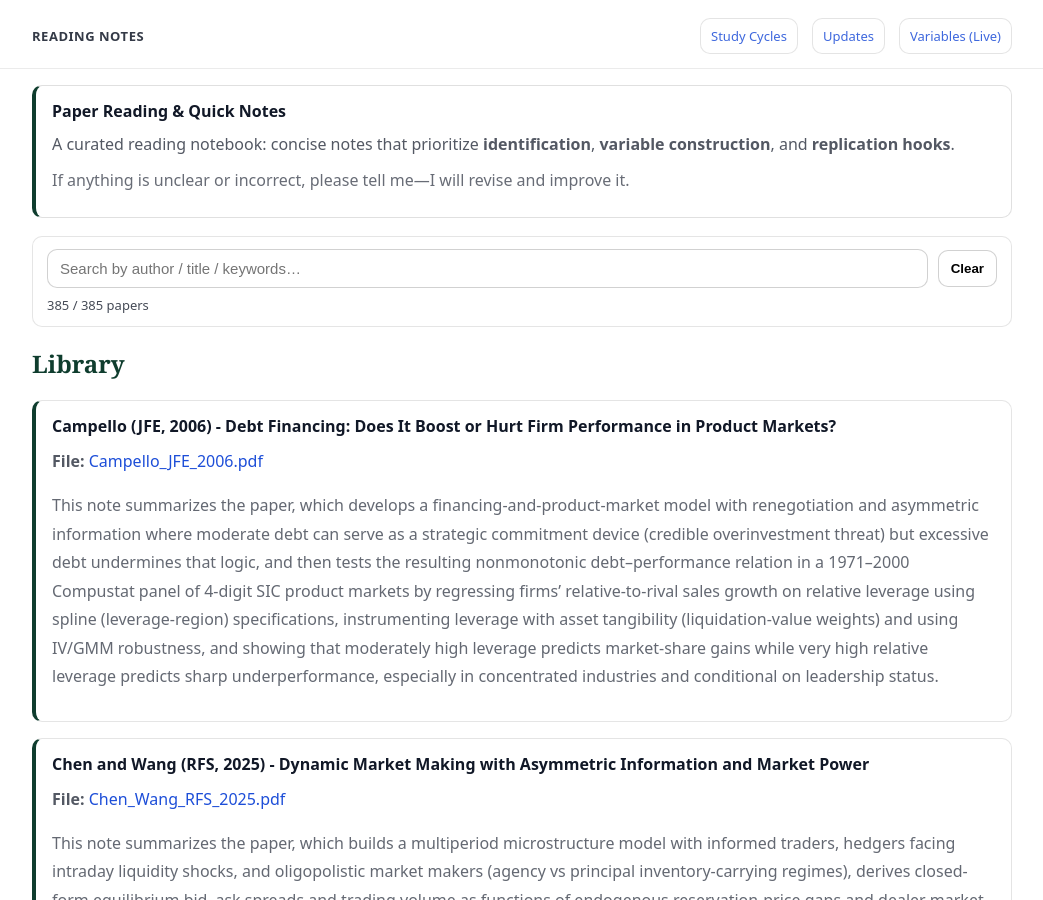
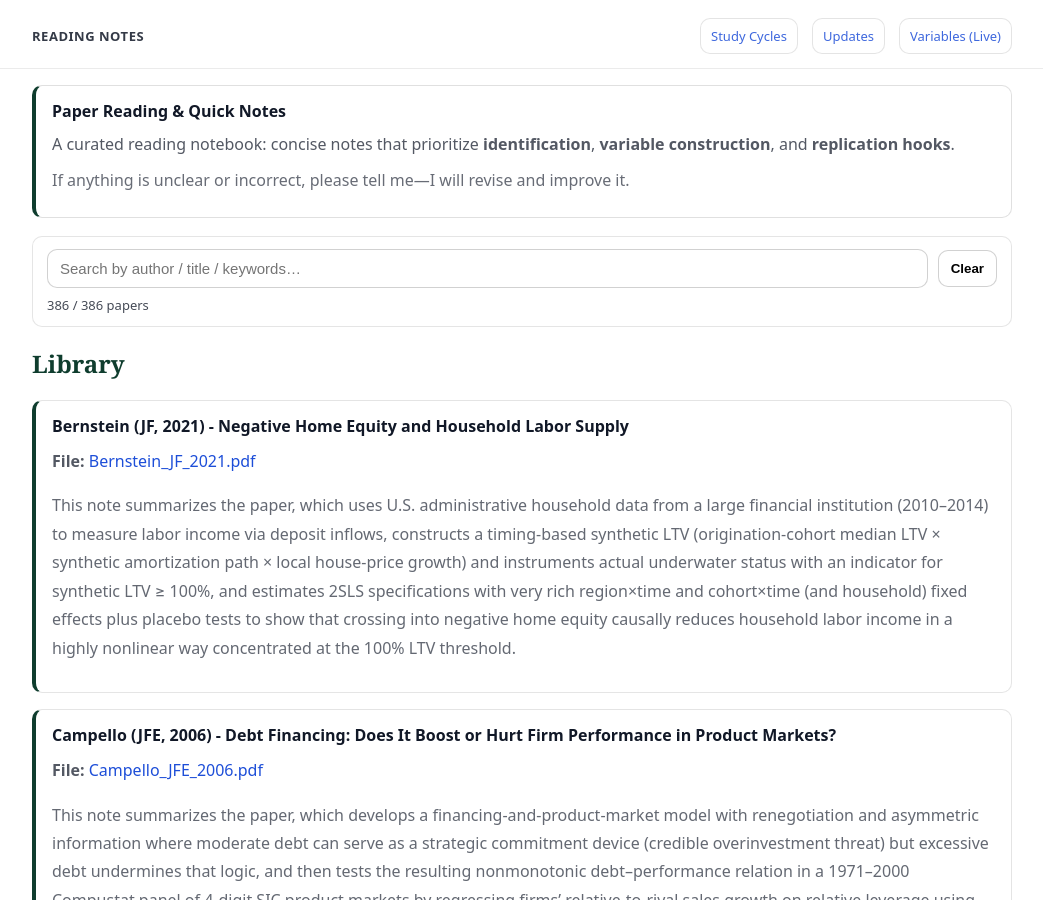
Before and after one commit to yaxinzn/study-archive, a Jekyll site: the page built from reading/index.md, in a window 1280 px wide and 900 px high. Shown: the whole window, without its empty margins (118-1161 px from the left). Built offline with Jekyll 4.4.1, drawn with Linux system fonts in a browser that asks for light colours.

Commit message:
Reading: add/update Bernstein_JF_2021.pdf

```diff
--- a/_data/reading.yml
+++ b/_data/reading.yml
@@ -1,3 +1,7 @@
+- title: "Bernstein (JF, 2021) - Negative Home Equity and Household Labor Supply"
+  file: "Bernstein_JF_2021.pdf"
+  desc: "This note summarizes the paper, which uses U.S. administrative household data from a large financial institution (2010–2014) to measure labor income via deposit inflows, constructs a timing-based synthetic LTV (origination-cohort median LTV × synthetic amortization path × local house-price growth) and instruments actual underwater status with an indicator for synthetic LTV ≥ 100%, and estimates 2SLS specifications with very rich region×time and cohort×time (and household) fixed effects plus placebo tests to show that crossing into negative home equity causally reduces household labor income in a highly nonlinear way concentrated at the 100% LTV threshold."
+
 - title: "Campello (JFE, 2006) - Debt Financing: Does It Boost or Hurt Firm Performance in Product Markets?"
   file: "Campello_JFE_2006.pdf"
   desc: "This note summarizes the paper, which develops a financing-and-product-market model with renegotiation and asymmetric information where moderate debt can serve as a strategic commitment device (credible overinvestment threat) but excessive debt undermines that logic, and then tests the resulting nonmonotonic debt–performance relation in a 1971–2000 Compustat panel of 4-digit SIC product markets by regressing firms’ relative-to-rival sales growth on relative leverage using spline (leverage-region) specifications, instrumenting leverage with asset tangibility (liquidation-value weights) and using IV/GMM robustness, and showing that moderately high leverage predicts market-share gains while very high relative leverage predicts sharp underperformance, especially in concentrated industries and conditional on leadership status."
```
Also changed, not shown: 1 other file.
